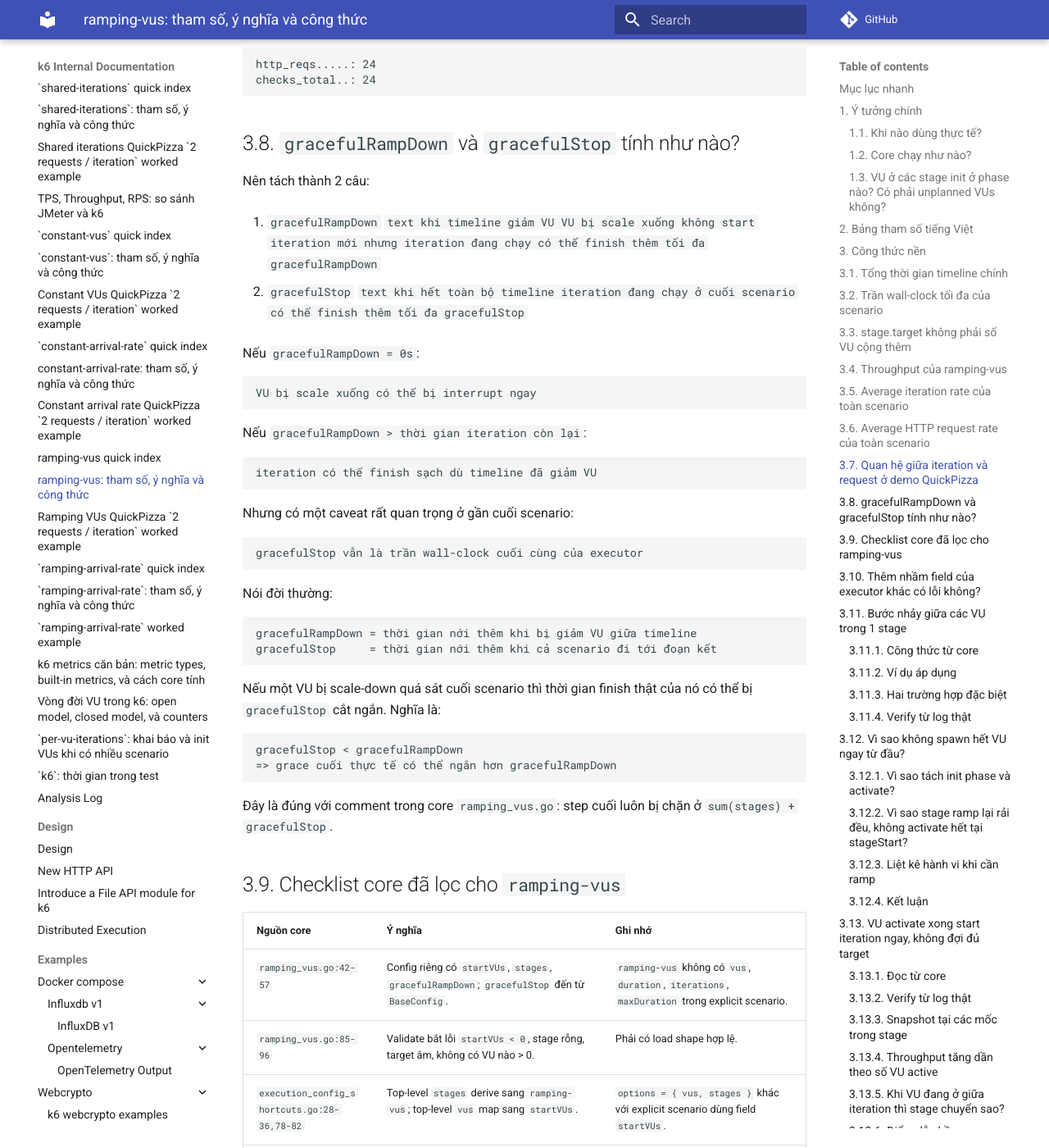
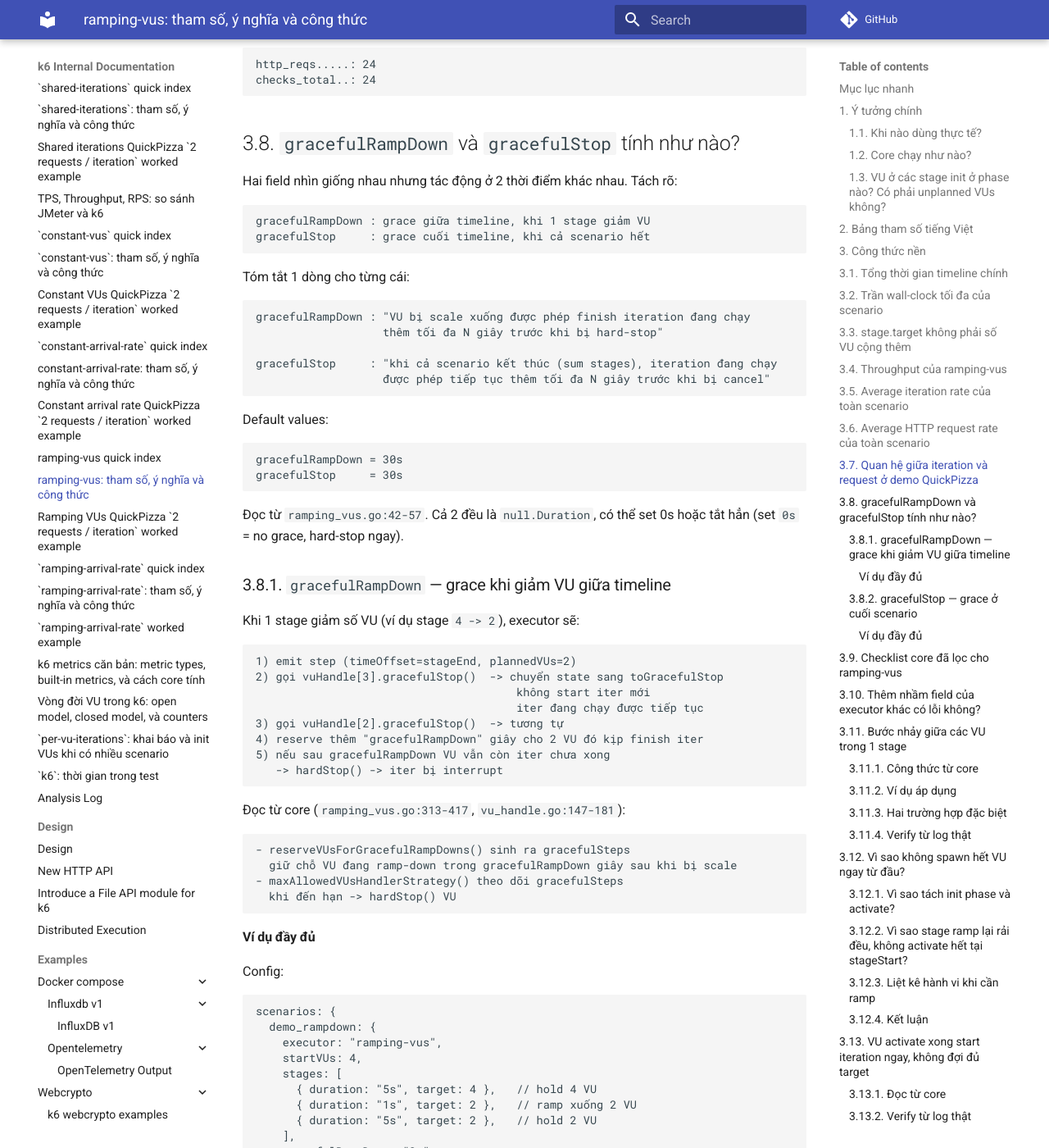
Before and after one commit to meomew-auto/markdown, an MkDocs documentation site: the page built from docs/20260517_ramping-vus-tham-so-cong-thuc.md, in a window 1280 px wide and 1400 px high, scrolled down 13527 px. Shown: the whole window at 82% size. Built offline with MkDocs 1.6.1 and Material for MkDocs 9.7.7, drawn with Linux system fonts in a browser that asks for light colours; comment, search, counter and statistics services are not loaded; some of the changed text lies outside the part shown.

Commit message:
Update docs

````diff
--- a/docs/20260517_ramping-vus-tham-so-cong-thuc.md
+++ b/docs/20260517_ramping-vus-tham-so-cong-thuc.md
@@ -684,56 +684,186 @@ checks_total..: 24
 
 ## 3.8. `gracefulRampDown` và `gracefulStop` tính như nào?
 
-Nên tách thành 2 câu:
-
-1. `gracefulRampDown`
-   ```text
-   khi timeline giảm VU
-   VU bị scale xuống không start iteration mới
-   nhưng iteration đang chạy có thể finish thêm tối đa gracefulRampDown
-   ```
-
-2. `gracefulStop`
-   ```text
-   khi hết toàn bộ timeline
-   iteration đang chạy ở cuối scenario có thể finish thêm tối đa gracefulStop
-   ```
-
-Nếu `gracefulRampDown = 0s`:
-
-```text
-VU bị scale xuống có thể bị interrupt ngay
-```
-
-Nếu `gracefulRampDown > thời gian iteration còn lại`:
-
-```text
-iteration có thể finish sạch dù timeline đã giảm VU
-```
-
-Nhưng có một caveat rất quan trọng ở gần cuối scenario:
-
-```text
-gracefulStop vẫn là trần wall-clock cuối cùng của executor
-```
-
-Nói đời thường:
-
-```text
-gracefulRampDown = thời gian nới thêm khi bị giảm VU giữa timeline
-gracefulStop     = thời gian nới thêm khi cả scenario đi tới đoạn kết
-```
-
-Nếu một VU bị scale-down quá sát cuối scenario thì thời gian finish thật của nó có thể bị
-`gracefulStop` cắt ngắn. Nghĩa là:
-
-```text
-gracefulStop < gracefulRampDown
-=> grace cuối thực tế có thể ngắn hơn gracefulRampDown
-```
-
-Đây là đúng với comment trong core `ramping_vus.go`: step cuối luôn bị chặn ở
-`sum(stages) + gracefulStop`.
+Hai field nhìn giống nhau nhưng tác động ở 2 thời điểm khác nhau. Tách rõ:
+
+```text
+gracefulRampDown : grace giữa timeline, khi 1 stage giảm VU
+gracefulStop     : grace cuối timeline, khi cả scenario hết
+```
+
+Tóm tắt 1 dòng cho từng cái:
+
+```text
+gracefulRampDown : "VU bị scale xuống được phép finish iteration đang chạy
+                   thêm tối đa N giây trước khi bị hard-stop"
+
+gracefulStop     : "khi cả scenario kết thúc (sum stages), iteration đang chạy
+                   được phép tiếp tục thêm tối đa N giây trước khi bị cancel"
+```
+
+Default values:
+
+```text
+gracefulRampDown = 30s
+gracefulStop     = 30s
+```
+
+Đọc từ `ramping_vus.go:42-57`. Cả 2 đều là `null.Duration`, có thể set 0s
+hoặc tắt hẳn (set `0s` = no grace, hard-stop ngay).
+
+### 3.8.1. `gracefulRampDown` — grace khi giảm VU giữa timeline
+
+Khi 1 stage giảm số VU (ví dụ stage `4 -> 2`), executor sẽ:
+
+```text
+1) emit step (timeOffset=stageEnd, plannedVUs=2)
+2) gọi vuHandle[3].gracefulStop()  -> chuyển state sang toGracefulStop
+                                       không start iter mới
+                                       iter đang chạy được tiếp tục
+3) gọi vuHandle[2].gracefulStop()  -> tương tự
+4) reserve thêm "gracefulRampDown" giây cho 2 VU đó kịp finish iter
+5) nếu sau gracefulRampDown VU vẫn còn iter chưa xong
+   -> hardStop() -> iter bị interrupt
+```
+
+Đọc từ core (`ramping_vus.go:313-417`, `vu_handle.go:147-181`):
+
+```text
+- reserveVUsForGracefulRampDowns() sinh ra gracefulSteps
+  giữ chỗ VU đang ramp-down trong gracefulRampDown giây sau khi bị scale
+- maxAllowedVUsHandlerStrategy() theo dõi gracefulSteps
+  khi đến hạn -> hardStop() VU
+```
+
+#### Ví dụ đầy đủ
+
+Config:
+
+```js
+scenarios: {
+  demo_rampdown: {
+    executor: "ramping-vus",
+    startVUs: 4,
+    stages: [
+      { duration: "5s", target: 4 },   // hold 4 VU
+      { duration: "1s", target: 2 },   // ramp xuống 2 VU
+      { duration: "5s", target: 2 },   // hold 2 VU
+    ],
+    gracefulRampDown: "3s",
+    gracefulStop: "2s",
+  },
+},
+
+// code: mỗi iter sleep 4s
+export default function () { sleep(4); }
+```
+
+Timeline:
+
+```text
+t=0s    plannedVUs=4, 4 VU bắt đầu iter#0 (sleep 4s)
+t=4s    4 VU finish iter#0, vào iter#1 (đến t=8s xong)
+t=5s    stage 1 bắt đầu (4 -> 2 trong 1s)
+t=6s    stage 1 kết thúc, plannedVUs=2
+        -> VU=3, VU=4 nhận gracefulStop()
+        -> chúng đang ở giữa iter#1 (đã chạy 2s, còn 2s nữa)
+        -> được reserve thêm gracefulRampDown=3s, hạn cuối = t=6+3 = t=9s
+t=8s    VU=3, VU=4 finish iter#1 sạch (2s < 3s grace)
+        -> không vào iter#2 (đã ở state toGracefulStop)
+        -> ReturnVU về pool
+t=8s..11s  chỉ còn VU=1, VU=2 chạy
+```
+
+Nếu đổi `iter time = 5s` (lâu hơn grace):
+
+```text
+t=6s    VU=3, VU=4 đang ở iter#1 (đã chạy 1s, còn 4s)
+        reserve grace 3s, hạn cuối = t=9s
+t=9s    grace hết, VU=3, VU=4 vẫn còn 1s iter chưa xong
+        -> hardStop() -> 2 interrupted iterations
+```
+
+Nếu set `gracefulRampDown: "0s"`:
+
+```text
+t=6s    VU=3, VU=4 bị hardStop ngay tại đây
+        iter đang chạy bị cancel ngay -> 2 interrupted iterations
+```
+
+### 3.8.2. `gracefulStop` — grace ở cuối scenario
+
+Khi `t = regular_duration` (sum tất cả stage.duration), scenario "kết thúc"
+nhưng iteration đang chạy có thể được phép tiếp tục thêm `gracefulStop` giây.
+
+Đọc từ core (`ramping_vus.go:494-563`):
+
+```text
+regularDuration, _ := lib.GetEndOffset(rawSteps)
+maxDuration, _    := lib.GetEndOffset(gracefulSteps)
+// progress bar bám regularDuration
+// nhưng VU được phép chạy tới maxDuration
+// step cuối bị cap ở sum(stages) + gracefulStop
+```
+
+#### Ví dụ đầy đủ
+
+Config:
+
+```js
+scenarios: {
+  demo_stop: {
+    executor: "ramping-vus",
+    startVUs: 2,
+    stages: [
+      { duration: "5s", target: 2 },   // hold 2 VU trong 5s
+    ],
+    gracefulStop: "3s",
+  },
+},
+
+// code: mỗi iter sleep 4s
+export default function () { sleep(4); }
+```
+
+Timeline:
+
+```text
+t=0s    plannedVUs=2, 2 VU vào iter#0 (đến t=4s)
+t=4s    2 VU finish iter#0, vào iter#1 (sẽ xong ở t=8s)
+t=5s    regular_duration = 5s -> scenario "kết thúc"
+        progress bar đã 100%
+        nhưng 2 VU đang ở iter#1 (đã chạy 1s, còn 3s)
+        gracefulStop = 3s -> được phép tiếp tục đến t=5+3 = t=8s
+t=8s    2 VU finish iter#1 đúng lúc grace hết -> không bị interrupt
+        scenario thật sự kết thúc
+```
+
+Header in:
+
+```text
+* demo_stop: Up to 2 looping VUs for 5s over 1 stages (gracefulStop: 3s)
+8s max duration (incl. graceful stop)
+```
+
+Nếu code sleep 6s thay vì 4s:
+
+```text
+t=5s    iter#0 đang chạy (đã 5s, còn 1s)
+t=6s    iter#0 xong, vào iter#1? KHÔNG
+        scenario đã hết regular_duration -> không start iter mới
+        VU chỉ chờ đến hết grace
+t=8s    grace hết, VU không có iter đang chạy nữa -> exit clean
+```
+
+Nếu code sleep 10s:
+
+```text
+t=5s    iter#0 đang chạy (đã 5s, còn 5s)
+t=8s    grace hết, iter#0 vẫn còn 2s
+        -> hardStop -> 2 interrupted iterations
+```
+
+
 
 ## 3.9. Checklist core đã lọc cho `ramping-vus`
 
````
